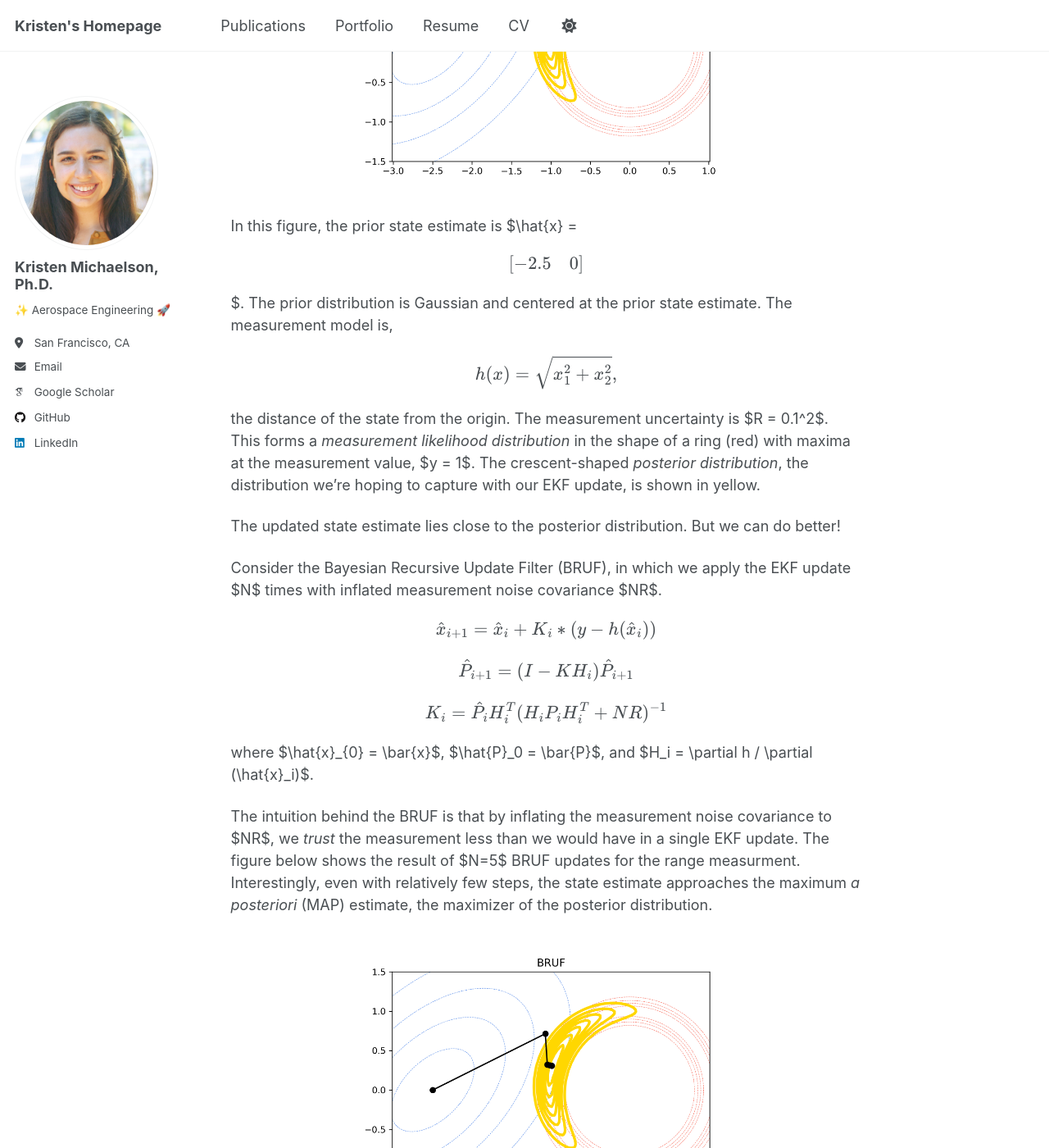
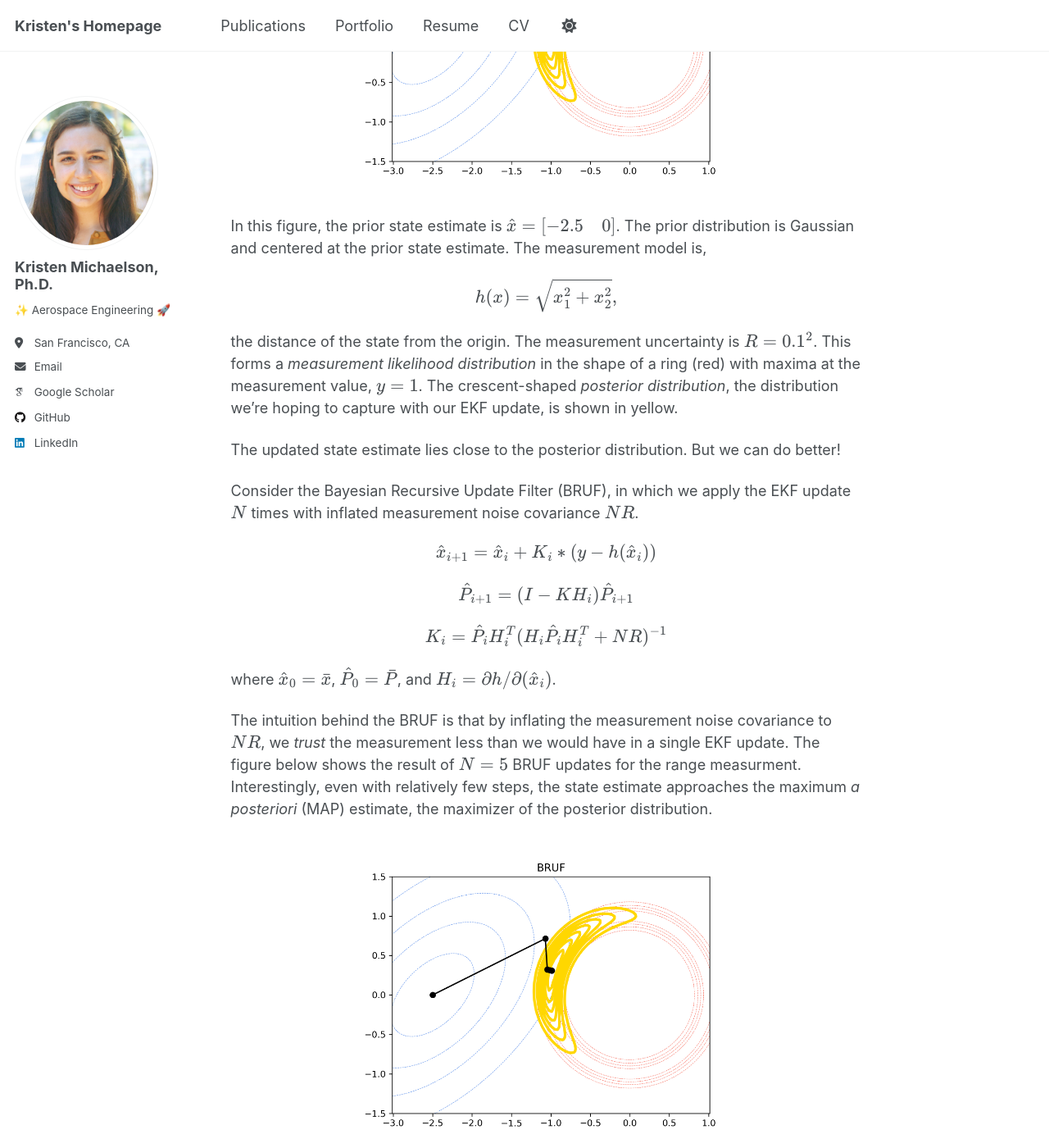
Before and after one commit to kristenmichaelson/kristenmichaelson.github.io, a Jekyll site: the page built from _portfolio/portfolio-2.md, in a window 1280 px wide and 1400 px high, scrolled down 910 px. Shown: the whole window at 82% size. Built offline with Jekyll 4.4.1, drawn with Linux system fonts in a browser that asks for light colours; some web fonts are replaced; a script that is not in the unit is left out; some of the changed text lies outside the part shown.

Commit message:
Update portfolio-2.md

```diff
--- a/_portfolio/portfolio-2.md
+++ b/_portfolio/portfolio-2.md
@@ -11,39 +11,39 @@ $$ \hat{x} = \bar{x} + K*(y - h(\bar{x})) $$
 
 $$ \hat{P} = (I - KH)\bar{P}$$
 
-$$ K = \bar{P}H^T(HPH^T + R)^{-1}$$
+$$ K = \bar{P}H^T(H\bar{P}H^T + R)^{-1}$$
 
-where $H$ is the measurement Jacobian
+where \\(H\\) is the measurement Jacobian
 
 $$ H = \frac{\partial h}{\partial x}. $$
 
-\(H\) contains the set of derivatives of the measurement model $y = h(x) + \eta$ with respect to the states. The measurement has its own uncertainty, $\eta \sim \mathcal{N}(0,R)$. The figure below shows the result of the EKF update for a range measurement.
+\\(H\\) contains the set of derivatives of the measurement model \\(y = h(x) + \eta\\) with respect to the states. The measurement has its own uncertainty, \\(\eta \sim \mathcal{N}(0,R)\\). The figure below shows the result of the EKF update for a range measurement.
 
 ![EKF](/images/portfolio-2/ekf.png){: .align-center width="500px"}
 
-In this figure, the prior state estimate is $\hat{x} = \begin{bmatrix} -2.5 & 0 \end{bmatrix}$. The prior distribution is Gaussian and centered at the prior state estimate. The measurement model is,
+In this figure, the prior state estimate is \\(\hat{x} = \begin{bmatrix} -2.5 & 0 \end{bmatrix}\\). The prior distribution is Gaussian and centered at the prior state estimate. The measurement model is,
 
 $$ h(x) = \sqrt{x_1^2 + x_2^2}, $$
 
-the distance of the state from the origin. The measurement uncertainty is $R = 0.1^2$. This forms a _measurement likelihood distribution_ in the shape of a ring (red) with maxima at the measurement value, $y = 1$. The crescent-shaped _posterior distribution_, the distribution we're hoping to capture with our EKF update, is shown in yellow.
+the distance of the state from the origin. The measurement uncertainty is \\(R = 0.1^2\\). This forms a _measurement likelihood distribution_ in the shape of a ring (red) with maxima at the measurement value, \\(y = 1\\). The crescent-shaped _posterior distribution_, the distribution we're hoping to capture with our EKF update, is shown in yellow.
 
 The updated state estimate lies close to the posterior distribution. But we can do better!
 
-Consider the Bayesian Recursive Update Filter (BRUF), in which we apply the EKF update $N$ times with inflated measurement noise covariance $NR$.
+Consider the Bayesian Recursive Update Filter (BRUF), in which we apply the EKF update \\(N\\) times with inflated measurement noise covariance \\(NR\\).
 
 $$ \hat{x}_{i+1} = \hat{x}_i + K_i*(y - h(\hat{x}_i)) $$
 
 $$ \hat{P}_{i+1} = (I - KH_i)\hat{P}_{i+1}$$
 
-$$ K_i = \hat{P}_iH_i^T(H_iP_iH_i^T + NR)^{-1}$$
+$$ K_i = \hat{P}_iH_i^T(H_i\hat{P}_iH_i^T + NR)^{-1}$$
 
-where $\hat{x}_{0} = \bar{x}$, $\hat{P}_0 = \bar{P}$, and $H_i = \partial h / \partial (\hat{x}_i)$.
+where \\(\hat{x}_{0} = \bar{x}\\), \\(\hat{P}_0 = \bar{P}\\), and \\(H_i = \partial h / \partial (\hat{x}_i)\\).
 
-The intuition behind the BRUF is that by inflating the measurement noise covariance to $NR$, we _trust_ the measurement less than we would have in a single EKF update. The figure below shows the result of $N=5$ BRUF updates for the range measurment. Interestingly, even with relatively few steps, the state estimate approaches the maximum _a posteriori_ (MAP) estimate, the maximizer of the posterior distribution.
+The intuition behind the BRUF is that by inflating the measurement noise covariance to \\(NR\\), we _trust_ the measurement less than we would have in a single EKF update. The figure below shows the result of \\(N=5\\) BRUF updates for the range measurment. Interestingly, even with relatively few steps, the state estimate approaches the maximum _a posteriori_ (MAP) estimate, the maximizer of the posterior distribution.
 
 ![BRUF](/images/portfolio-2/bruf.png){: .align-center width="500px"}
 
-In later work, we presented a continuous formulation of the BRUF update. In this version, the following set of differential equations is solved on the interval $\tau \in [0,1]$.
+In later work, we presented a continuous formulation of the BRUF update. In this version, the following set of differential equations is solved on the interval \\(\tau \in [0,1]\\).
 
 $$ \dot{\hat{x}} = PH^TR^{-1}(y - h(\hat{x})) $$
 
```
